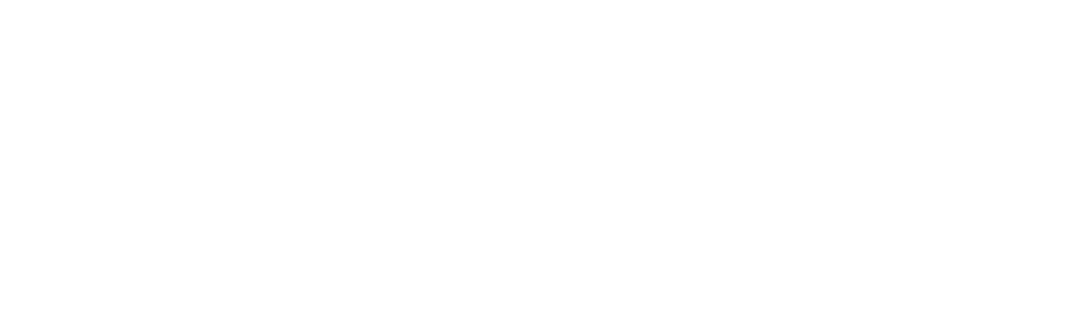
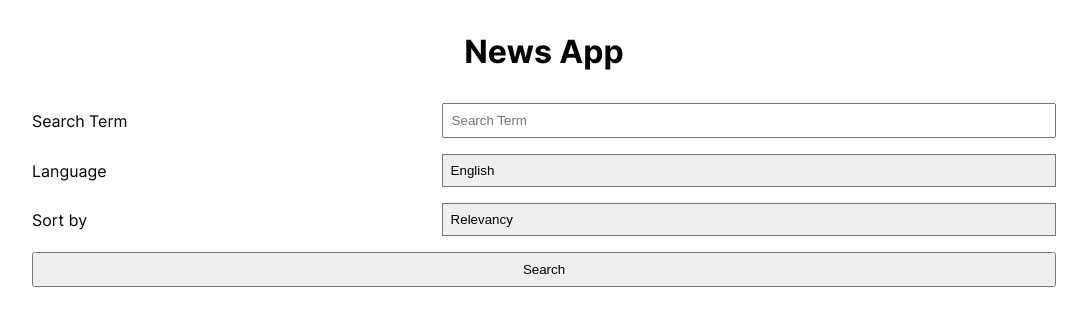
Before and after one commit to thomaserdmenger/superCode-News-App, a plain HTML site: page index.html in a window 1280 px wide. Shown: the whole page, without its empty margins (96-1183 px from the left). Drawn offline with Linux system fonts and the light colour scheme.

Commit message:
Add Form to HTML and Styles

```diff
--- a/assets/css/styles.css
+++ b/assets/css/styles.css
@@ -21,4 +21,46 @@ img {
 
 .wrapper {
   min-height: 100vh;
+  display: flex;
+  flex-direction: column;
+  align-items: center;
+  padding-inline: 10%;
+  padding-block-start: 2rem;
 }
+
+h1 {
+  margin-block-end: 2rem;
+}
+
+/* ! Form */
+
+form {
+  display: flex;
+  flex-direction: column;
+  width: 100%;
+  gap: 1rem;
+  margin-block-end: 4rem;
+}
+
+form div {
+  display: flex;
+  gap: 1rem;
+  justify-content: space-between;
+  align-items: center;
+}
+
+form div input,
+form div select {
+  width: 60%;
+  padding: 0.5rem;
+}
+
+select {
+  display: flex;
+  flex-direction: column;
+  appearance: none; /* Verhindert Standard-System-Stile */
+}
+
+input[type='submit'] {
+  padding: 0.5rem;
+}
--- a/index.html
+++ b/index.html
@@ -11,7 +11,62 @@
     <title>News App</title>
   </head>
   <body>
-    <div class="wrapper"></div>
+    <div class="wrapper">
+      <h1>News App</h1>
+      <form>
+        <div class="search">
+          <label for="search-term">Search Term</label>
+          <input
+            type="text"
+            name="search-term"
+            id="search-term"
+            placeholder="Search Term" />
+        </div>
+        <div class="language">
+          <label for="language">Language</label>
+          <select
+            name="language"
+            id="language">
+            <option value="ar">Arabic</option>
+            <option value="de">German</option>
+            <option
+              value="en"
+              selected>
+              English
+            </option>
+            <option value="es">Spanish</option>
+            <option value="fr">French</option>
+            <option value="he">Hebrew</option>
+            <option value="it">Italian</option>
+            <option value="nl">Dutch</option>
+            <option value="no">Norwegian</option>
+            <option value="pt">Portuguese</option>
+            <option value="ru">Russian</option>
+            <option value="sv">Swedish</option>
+            <option value="ud">Urdu</option>
+            <option value="zh">Chinese (Mandarin)</option>
+          </select>
+        </div>
+        <div>
+          <label for="sort">Sort by</label>
+          <select
+            name="sort"
+            id="sort">
+            <option
+              value="relevancy"
+              selected>
+              Relevancy
+            </option>
+            <option value="popularity">Popularity</option>
+            <option value="publishedAt">Newest first</option>
+          </select>
+        </div>
+        <input
+          type="submit"
+          value="Search" />
+      </form>
+      <section class="grid-container"></section>
+    </div>
     <script
       type="module"
       src="./assets/js/app.js"></script>
```
